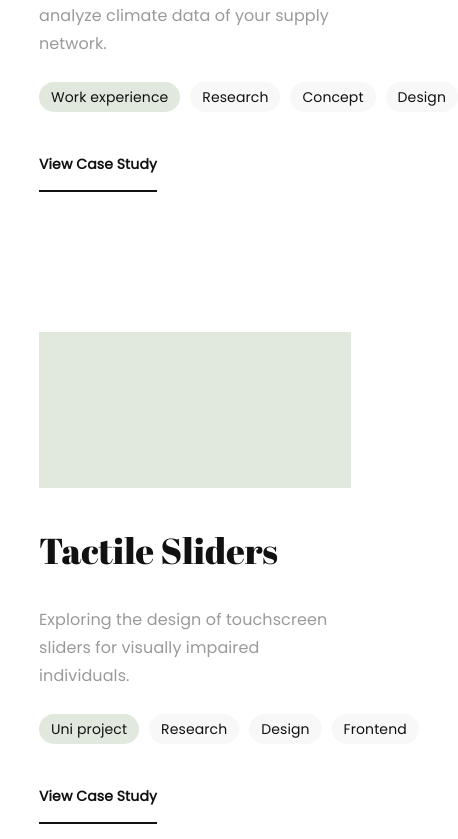
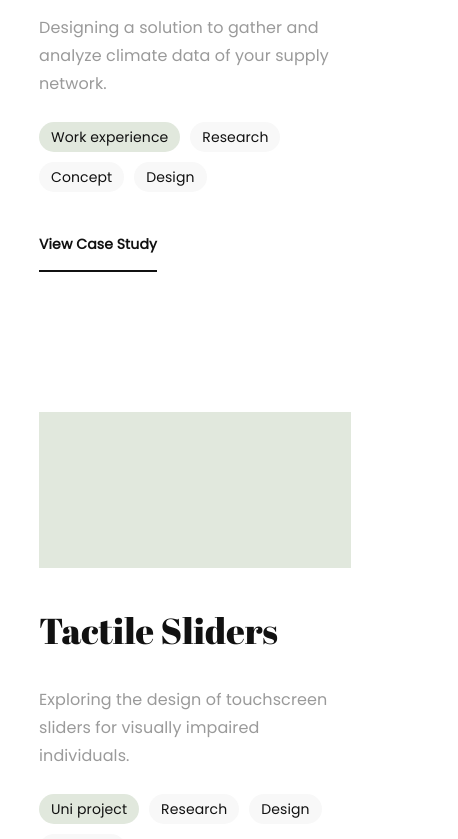
Before and after one commit to catherinekago/catherinekago.github.io, a React (Create React App) app in the folder ux-portfolio/: page /#/ in a window 390 px wide. Shown: the part 1885-2724 px from the top of the page, 458 px wide, since content can reach past the window. Built offline with nearby package versions, Linux system fonts and the light colour scheme.

Commit message:
Add additional project dummies with responsive design

```diff
--- a/ux-portfolio/src/components/ProjectTeaser.scss
+++ b/ux-portfolio/src/components/ProjectTeaser.scss
@@ -16,9 +16,23 @@
         letter-spacing: 0.1px;
     }
 
+    .project-teaser-text-container {
+        display: flex;
+        width: 100%;
+        align-items: flex-start;
+        flex-direction: column;
+        justify-content: space-between;
+        gap: 24px;
+
+        @include m {
+            width: 50%;
+        }
+    }
+
     .chip-row-container {
         display: flex;
         flex-direction: row;
+        flex-wrap: wrap;
         align-items: flex-start;
         padding: 0px;
         gap: 10px;
@@ -30,7 +44,8 @@
     }
 
     .project-teaser-image-container {
-        transition: 400ms ease-out 50ms;
+        transition: box-shadow 400ms ease-out 50ms;
+        cursor: pointer;
 
         &:hover {
             -webkit-box-shadow: 5px 5px 15px 2px rgba(0, 0, 0, 0.2);
@@ -61,9 +76,6 @@
             padding: 0px 0px;
             width: 1200px;
         }
-
-
-
 
         .project-teaser-text-container {
             display: flex;
@@ -103,3 +115,58 @@
     }
 
 }
+
+.project-additional{
+    &.project-teaser-container {
+        width: 100%;
+        align-items: flex-start;
+        flex-direction: column;
+        justify-content: space-between;
+        gap: 40px;
+        margin-bottom: 40px;
+
+        @include s {
+            width: 40%;
+        }
+
+        @include m {
+
+            width: 40%;
+        }
+
+        @include xl {
+            padding: 0px 0px;
+            width: 450px;
+        }
+    }
+
+    .project-teaser-text-container {
+        display: flex;
+        width: 100%;
+        align-items: flex-start;
+        flex-direction: column;
+        justify-content: space-between;
+        gap: 24px;
+
+        @include m {
+            width: 100%;
+        }
+    }
+
+
+    .project-teaser-image-container {
+        display: flex;
+        width: 100%;
+        aspect-ratio: 1 / 1;
+        align-items: flex-start;
+        flex-direction: column;
+        justify-content: space-between;
+        background-color: $primaryBackground;
+        gap: 24px;
+    }
+
+    @include xl {
+        padding: 0px 0px;
+        width: 560px;
+    }
+    }
--- a/ux-portfolio/src/content.json
+++ b/ux-portfolio/src/content.json
@@ -12,7 +12,6 @@
                     "Frontend"
                 ]
             },
-
             {
                 "title": "ClimatePartner Network",
                 "description": "Designing a solution to gather and analyze climate data of your supply network.",
@@ -24,7 +23,6 @@
                     "Design"
                 ]
             },
-
             {
                 "title": "Tactile Sliders",
                 "description": "Exploring the design of touchscreen sliders for visually impaired individuals.",
@@ -36,6 +34,76 @@
                     "Frontend"
                 ]
             }
-        ]
+        ],
+        "additionalProjects": {
+            "pair1": [
+                {
+                    "title": "Focus Pocus",
+                    "description": "Conquer your social media rabbit holes",
+                    "button": "View Project",
+                    "projectType": "Uni project",
+                    "chips": [
+                        "Concept",
+                        "Frontend"
+                    ]
+                },
+                {
+                    "title": "PlanTeam",
+                    "description": "Collaboratively take care of plants",
+                    "button": "View Project",
+                    "projectType": "Uni project",
+                    "chips": [
+                        "Concept",
+                        "Design",
+                        "Frontend"
+                    ]
+                }
+            ],
+            "pair2": [
+                {
+                    "title": "Scientific Review",
+                    "description": "... of current assistive technologies",
+                    "button": "View Project",
+                    "projectType": "Uni project",
+                    "chips": [
+                        "Research"
+                    ]
+                },
+                {
+                    "title": "Drunk-o-meter",
+                    "description": "Cheers to a night of no regrets",
+                    "button": "View Project",
+                    "projectType": "Uni project",
+                    "chips": [
+                        "Concept",
+                        "Design",
+                        "Frontend"
+                    ]
+                }
+            ],
+            "pair3": [
+                {
+                    "title": "ESRA",
+                    "description": "An Emotional Support RObot Assistant",
+                    "button": "View Project",
+                    "projectType": "Uni project",
+                    "chips": [
+                        "Concept",
+                        "Design",
+                        "Frontend"
+                    ]
+                },
+                {
+                    "title": "Museums Buddy",
+                    "description": "Tangible, interactive experience for children",
+                    "button": "View Project",
+                    "projectType": "Uni project",
+                    "chips": [
+                        "Concept",
+                        "Frontend"
+                    ]
+                }
+            ]
+        }
     }
 }
--- a/ux-portfolio/src/pages/Portfolio.jsx
+++ b/ux-portfolio/src/pages/Portfolio.jsx
@@ -7,6 +7,7 @@ import './Portfolio.scss'
 const Portfolio = () => {
 
     let featuredProjects = require('../content.json').portfolio.featuredProjects;
+    let additionalProjects = require('../content.json').portfolio.additionalProjects;
 
     return (
         <>
@@ -17,8 +18,15 @@ const Portfolio = () => {
                     <ProjectTeaser teaserType="project-featured" textPosition={index % 2 === 0 ? "text-left" : "text-right"} title={project.title} description={project.description} button={project.button} projectType={project.projectType} chips={project.chips} />
                 ))}
 
-            <Section text="Additional projects" />
+                <Section text="Additional projects" />
+                <div className="additional-teaser-container">
+                        <div class="project-pair-container">
+                                <ProjectTeaser teaserType="project-additional" textPosition={"text-right"} title={additionalProjects.pair1[0].title} description={additionalProjects.pair1[0].description} button={additionalProjects.pair1[0].button} projectType={additionalProjects.pair1[0].projectType} chips={additionalProjects.pair1[0].chips} />
+                              <ProjectTeaser teaserType="project-additional" textPosition={"text-right"} title={additionalProjects.pair1[1].title} description={additionalProjects.pair1[1].description} button={additionalProjects.pair1[1].button} projectType={additionalProjects.pair1[1].projectType} chips={additionalProjects.pair1[1].chips} />
 
+                        </div>
+
+                </div>
             </div>
 
         </>
--- a/ux-portfolio/src/pages/Portfolio.scss
+++ b/ux-portfolio/src/pages/Portfolio.scss
@@ -1,5 +1,32 @@
+@import '../style/style.scss';
+
 #portfolio-main-container {
     height:fit-content;
     padding-top: 40px;
     padding-bottom: 80px;
 }
+
+.additional-teaser-container{
+    display:flex;
+    flex-direction: column;
+    width: 100%;
+
+    @include xl {
+        width: 1200px;
+     }
+}
+
+.project-pair-container{
+    display:flex;
+    flex-direction: column;
+    justify-content: space-between;
+    width: 100%;
+
+     @include s {
+        flex-direction: row;
+     }
+
+     @include xl {
+        width: 1200px;
+     }
+}
--- a/ux-portfolio/src/style/style.scss
+++ b/ux-portfolio/src/style/style.scss
@@ -17,6 +17,7 @@ $greyBackground: #F8F8F8;
 $screen-xl-min: 1440px;
 
 $screen-m-min: 968px;
+$screen-s-min: 700px;
 
 // Extra large devices
 @mixin xl {
@@ -28,6 +29,13 @@ $screen-m-min: 968px;
 // Medium devices
 @mixin m {
     @media (min-width: #{$screen-m-min}) {
+        @content;
+    }
+}
+
+// Small devices
+@mixin s {
+    @media (min-width: #{$screen-s-min}) {
         @content;
     }
 }
```
